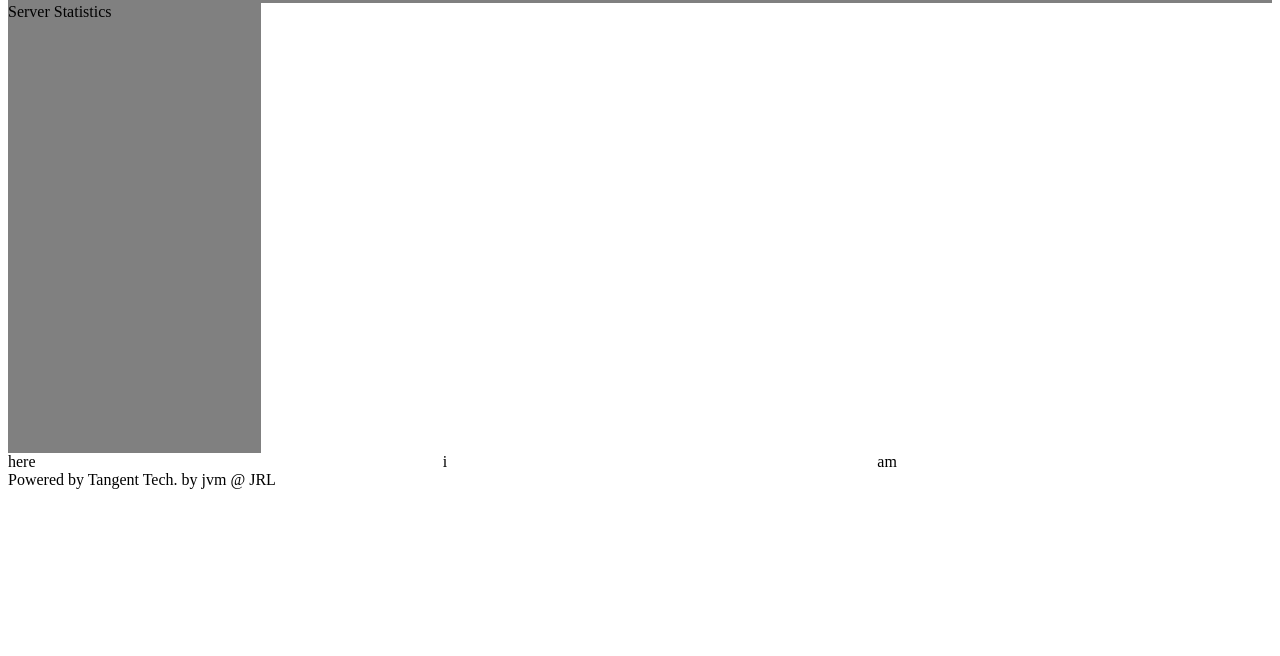
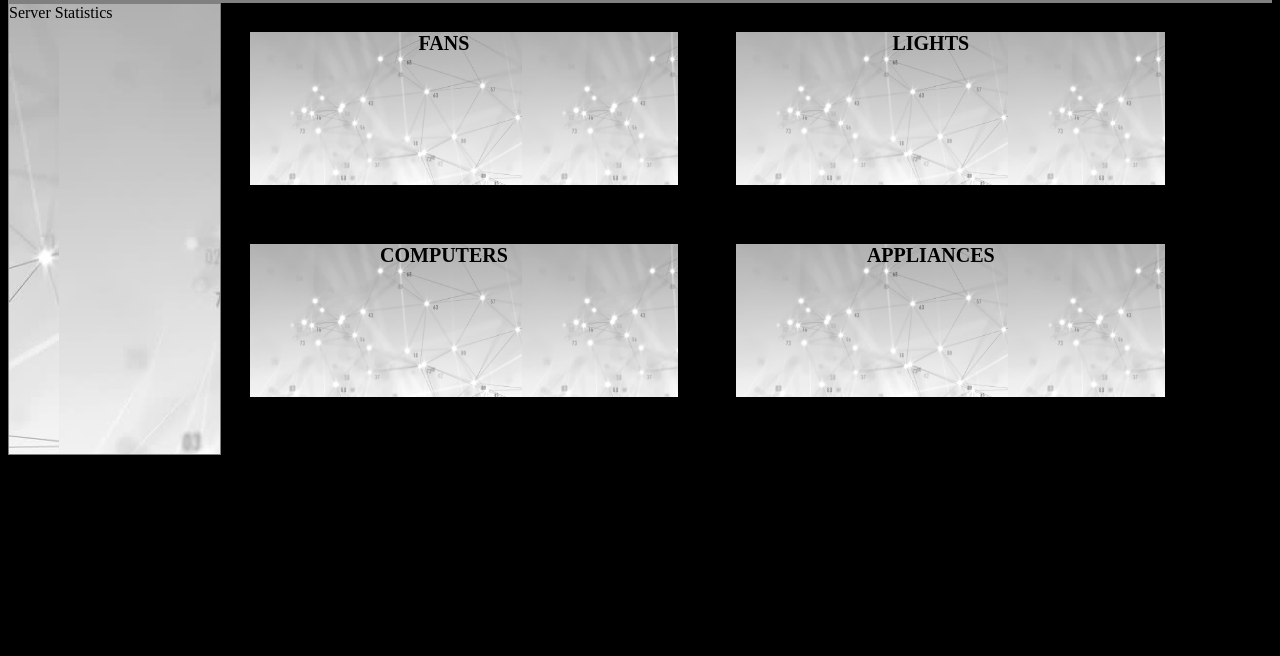
Before and after one commit to JacobMahto/Wifi-Automation, a plain HTML site: page public_html/index.html in a window 1280 px wide. Shown: the part 144-800 px from the top of the page. Drawn offline with Linux system fonts and the light colour scheme.

Commit message:
created the base appearance

```diff
--- a/public_html/css/central.css
+++ b/public_html/css/central.css
@@ -4,6 +4,11 @@
 */
 
 /*School Monogram */
+html{
+    background: windowframe;
+}
+
+/*School Logo*/
 .sLogo{
     display: block;
     width: 10%;
@@ -19,8 +24,9 @@
     width: 90%;
     height: 100px;
     padding: 5px;
-    color: darkblue;
+    color: black;
     text-align: center;
+    font-weight: bolder;
     font-size: 35px;
     margin-bottom: 0;
     background-image: url("../images/1.jpg");
@@ -63,13 +69,33 @@ a:hover{
     clear: both;
 }
 
+/*left hand side dash board , which takes 2/12 grids*/
 .dashboard{
     display: block;
-    background: graytext;
+    background: url("../images/1.jpg");
     height: 450px;
-    width:20%;
+    width:16.66%;
+    float : left;
+    background-position: 50px;
+    border: solid 1px gray;
+    }
 
-}
+/*content area row*/
+ .row1{
+    display: block;
+    background: url("../images/1.jpg");
+    border: solid 3px black;
+    color: black;
+    font-weight: bold;
+    font-size: 20px;
+    text-align: center;
+    margin: 2%;
+    height: 25%;
+    padding-bottom: 10%;
+    background-size: contain;
+
+ }
+
 
 /* Grid system starts here*/
 .row {
--- a/public_html/index.html
+++ b/public_html/index.html
@@ -31,9 +31,22 @@
         <div class="mainframe">
             <div class="dashboard">Server Statistics</div>
             <div class="row">
-                <div class="col col-md-4">here</div>
-                <div class="col col-md-4">i</div>
-                <div class="col col-md-4">am</div>
+                <div class="col col-md-4 col-sm-4 col-xs-4 row1">
+                    FANS
+                    <div class="fans"></div>
+                </div>
+
+                <div class="col col-md-4 col-sm-4 col-xs-4 row1">
+                    LIGHTS</div>
+            </div>
+
+            <div class="row">
+                <div class="col col-md-4 col-sm-4 col-xs-4 row1">
+                    COMPUTERS
+                    <div class="fans"></div>
+                </div>
+                <div class="col col-md-4 col-sm-4 col-xs-4 row1">
+                    APPLIANCES</div>
             </div>
             <div class="fix"></div>
 
```
Also changed, not shown: public_html/check.html (added, +17 -0 lines), public_html/css/checking.css (added, +15 -0 lines).
